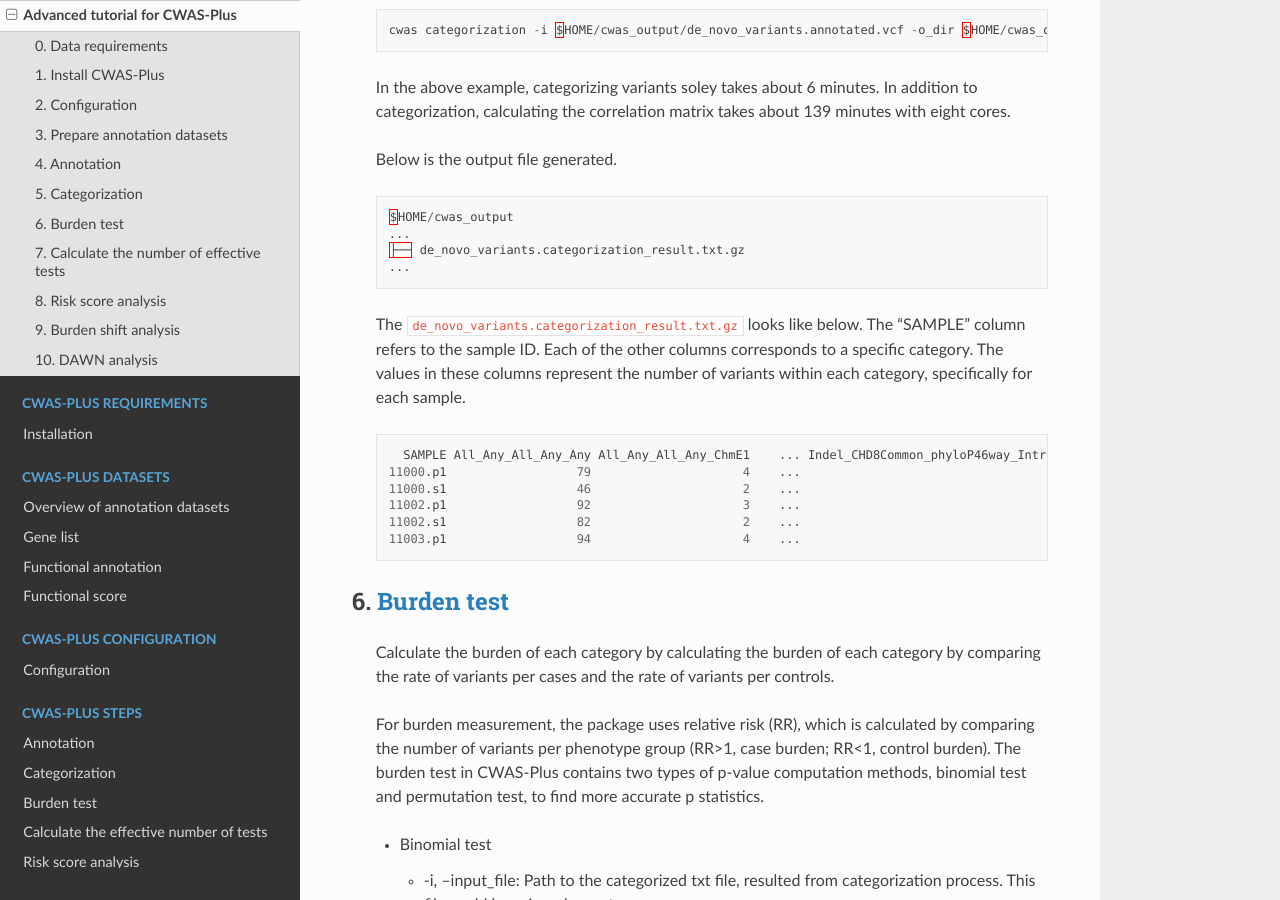
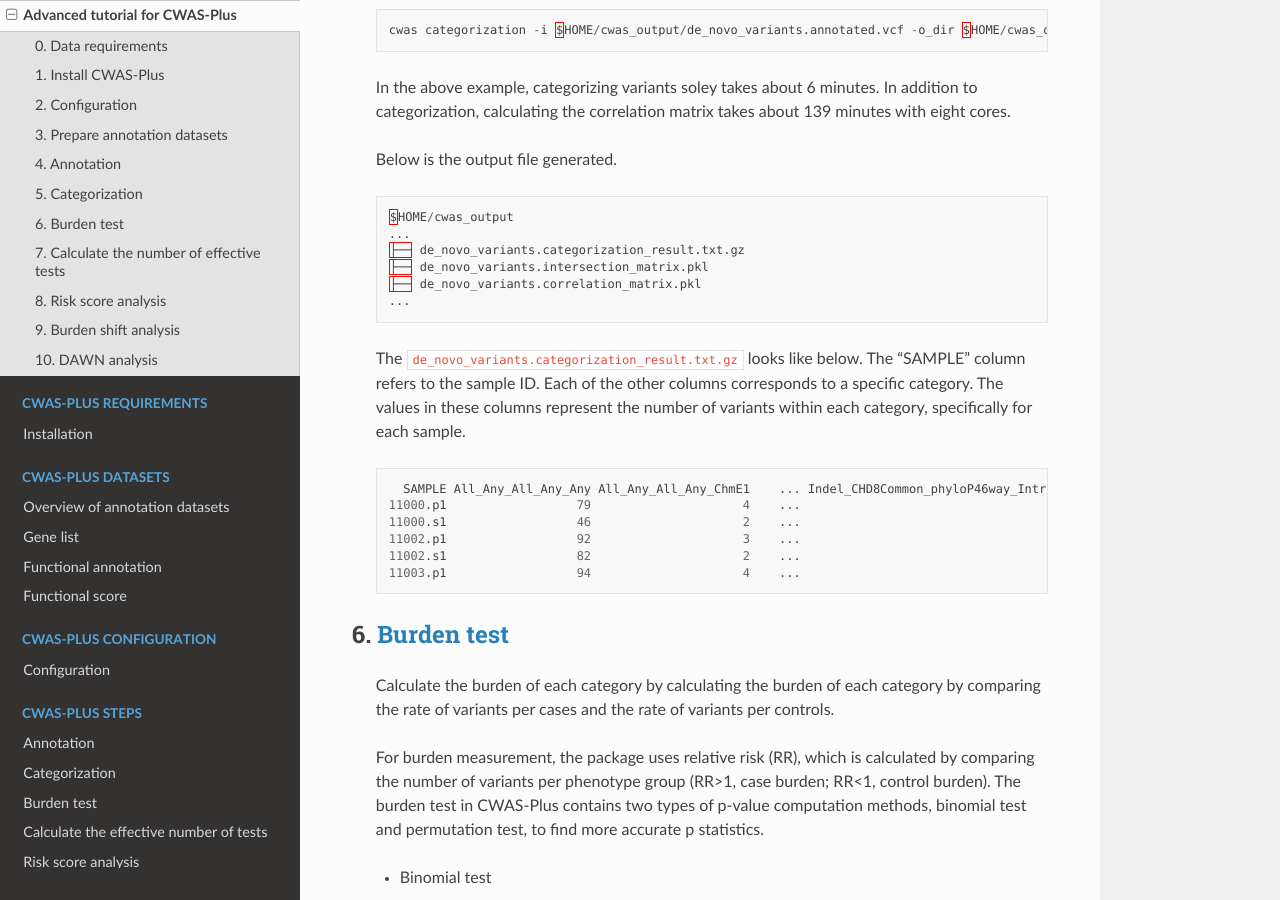
Before and after one commit to joonan-lab/cwas, a Sphinx documentation site: the page built from docs/quickstart/advanced_tutorial.rst, in a window 1280 px wide and 900 px high, scrolled down 9377 px. Built offline with Sphinx 7.4.7 and the Read the Docs theme 2.0.0, drawn with Linux system fonts in a browser that asks for light colours.

Commit message:
Update advanced_tutorial.rst

```diff
--- a/docs/quickstart/advanced_tutorial.rst
+++ b/docs/quickstart/advanced_tutorial.rst
@@ -396,6 +396,8 @@ This is an advanced tutorial for CWAS-Plus. Specific descriptions of arguments a
     $HOME/cwas_output
     ...
     ├── de_novo_variants.categorization_result.txt.gz
+    ├── de_novo_variants.intersection_matrix.pkl
+    ├── de_novo_variants.correlation_matrix.pkl
     ...
 
 
```
